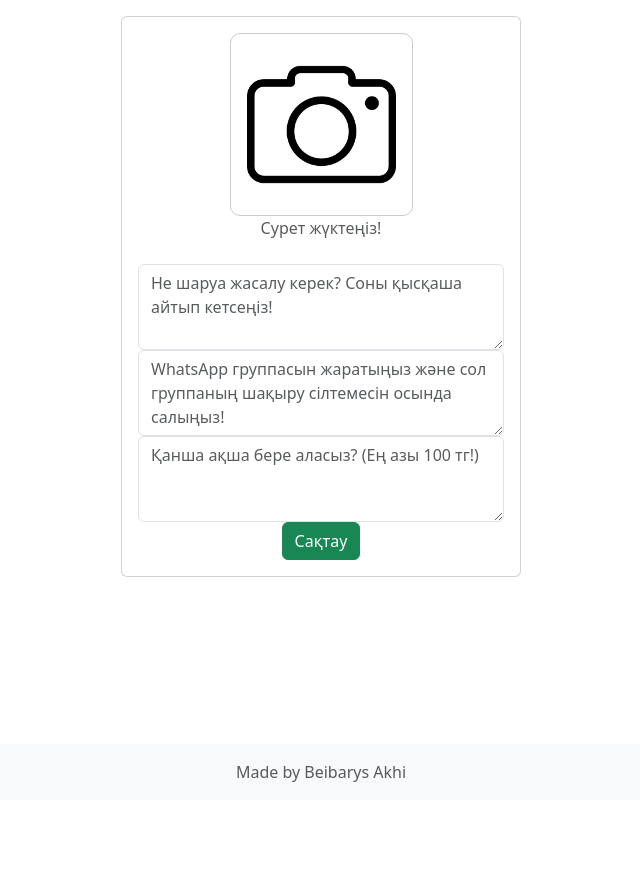
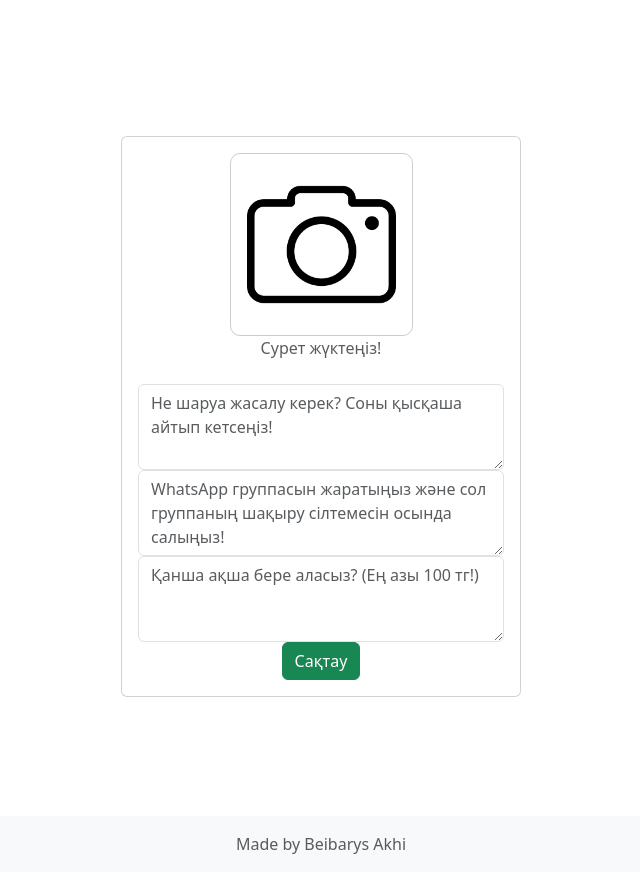
Before and after one commit to beibarys98/igov, a Yii app: template frontend/views/post/create.php in a window 1280 px wide. Shown: the whole page, without its empty margins (319-959 px from the left). Before the commit the page ends 782 px from the top, so only its background shows below. Run offline with PHP 8.4 and a stand-in for Yii, Linux system fonts and the light colour scheme; the template is opened without the code that fills it, so the values that code supplies are empty; form fields are guessed from the names that the template uses; some libraries are stand-ins or nearby versions.

Commit message:
31 dec v4

```diff
--- a/frontend/views/post/create.php
+++ b/frontend/views/post/create.php
@@ -7,7 +7,7 @@ use yii\helpers\Html;
 
 $this->title = 'iGOV';
 ?>
-<div class="d-flex justify-content-center align-items-center vh-80 mt-3">
+<div class="d-flex justify-content-center align-items-center vh-100 mt-3">
 
     <?= $this->render('_form', [
         'model' => $model,
--- a/frontend/views/post/view.php
+++ b/frontend/views/post/view.php
@@ -8,7 +8,7 @@ use yii\bootstrap5\ActiveForm;
 
 $this->title = 'iGOV';
 ?>
-<div class="d-flex justify-content-center align-items-center vh-80 mt-3">
+<div class="d-flex justify-content-center align-items-center vh-100 mt-3">
 
     <div class="card p-3" style="width: 25rem;">
 
--- a/frontend/views/site/index.php
+++ b/frontend/views/site/index.php
@@ -7,8 +7,8 @@ use yii\helpers\Html;
 $this->title = 'iGOV';
 ?>
 
-<div class="d-flex justify-content-center align-items-center vh-80 mt-3">
-    <div class="card p-3" style="max-width: 25rem; height: 80vh;">
+<div class="d-flex justify-content-center align-items-center vh-100 mt-3">
+    <div class="card p-3" style="max-width: 25rem; height: 100vh;">
 
         <!-- Scrollable posts container -->
         <div class="overflow-auto">
```
